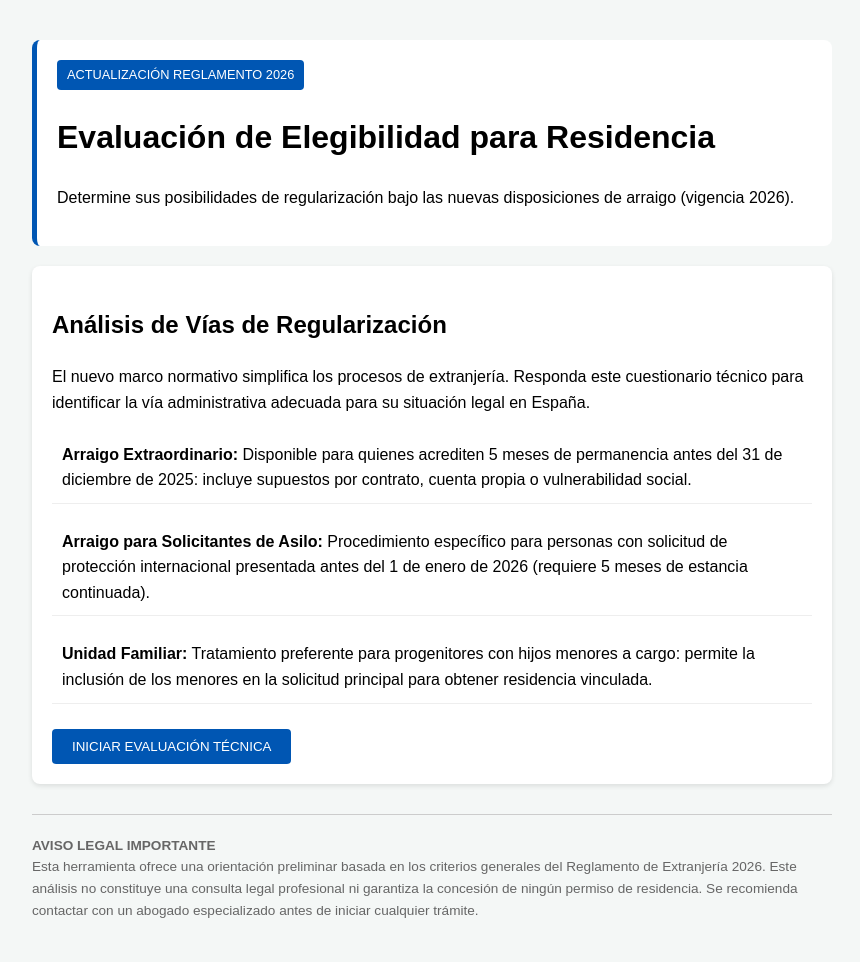
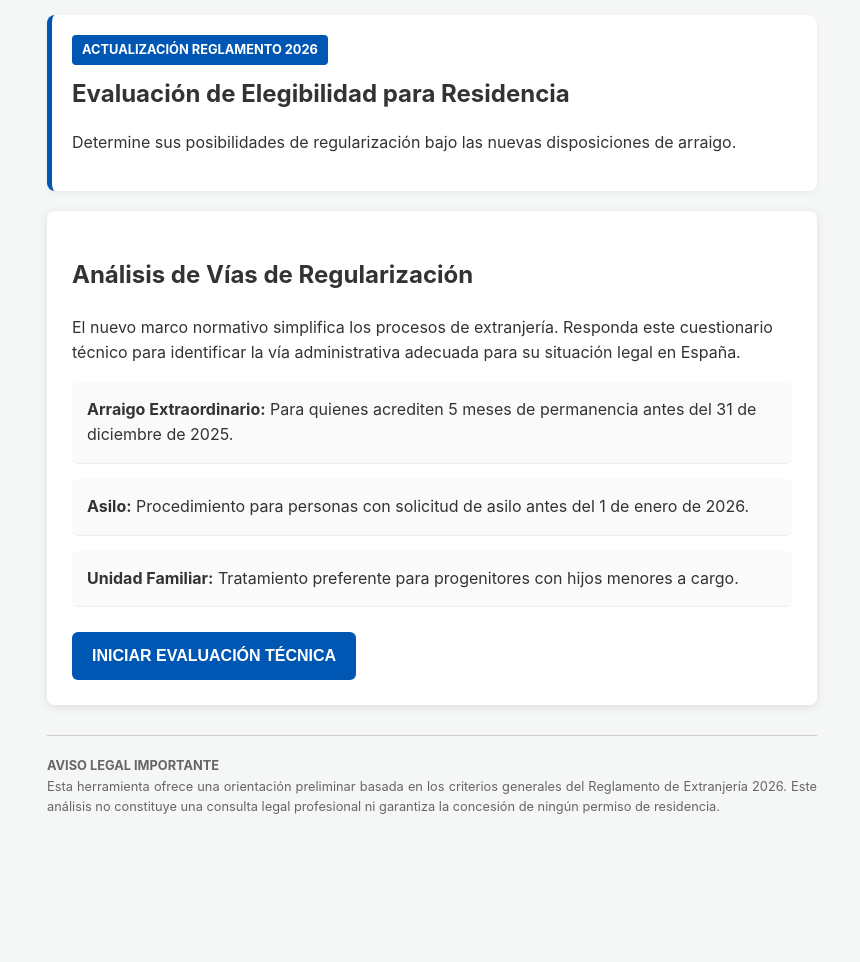
Before and after one commit to LD1878/Regulizarte, a Jekyll site: the page arraigo-likelihood-engine.html, which Jekyll copies as it is, in a window 1280 px wide. Shown: the whole page, without its empty margins (208-1068 px from the left). Built offline with Jekyll 4.4.1, drawn with Linux system fonts in a browser that asks for light colours; after the commit the page ends 900 px from its top, so only the background shows below that.

Commit message:
Refactor HTML and CSS for improved layout and style

```diff
--- a/arraigo-likelihood-engine.html
+++ b/arraigo-likelihood-engine.html
@@ -2,25 +2,80 @@
 <html lang="es">
 <head>
     <meta charset="UTF-8">
+    <meta name="viewport" content="width=device-width, initial-scale=1.0">
     <meta name="description" content="Evaluación oficial de elegibilidad: Reglamento de Extranjería 2026. Analice sus opciones de arraigo extraordinario y protección internacional.">
     <title>Evaluación de Elegibilidad para Residencia | Regularízate Digital</title>
     <style>
-        body { font-family: sans-serif; line-height: 1.6; max-width: 800px; margin: 20px auto; padding: 20px; background-color: #f4f7f6; }
-        .assessment-header { background: #fff; padding: 20px; border-radius: 8px; border-left: 5px solid #0056b3; margin-bottom: 20px; }
-        .header-badge { background: #0056b3; color: white; padding: 5px 10px; font-size: 0.8em; border-radius: 4px; display: inline-block; }
-        .screen { background: white; padding: 20px; border-radius: 8px; box-shadow: 0 2px 5px rgba(0,0,0,0.1); }
-        .pathway-item { margin: 15px 0; padding: 10px; border-bottom: 1px solid #eee; }
-        button { background: #0056b3; color: white; padding: 10px 20px; border: none; border-radius: 4px; cursor: pointer; margin-top: 10px; }
+        * { box-sizing: border-box; }
+        body {
+            font-family: -apple-system, BlinkMacSystemFont, "Segoe UI", Roboto, Helvetica, Arial, sans-serif;
+            line-height: 1.6;
+            max-width: 800px;
+            margin: 0 auto;
+            padding: 15px;
+            background-color: #f4f7f6;
+            color: #333;
+        }
+        .assessment-header {
+            background: #fff;
+            padding: 20px;
+            border-radius: 8px;
+            border-left: 5px solid #0056b3;
+            margin-bottom: 20px;
+            box-shadow: 0 2px 5px rgba(0,0,0,0.05);
+        }
+        .header-badge { background: #0056b3; color: white; padding: 5px 10px; font-size: 0.8em; border-radius: 4px; display: inline-block; font-weight: bold; }
+        .header-title { font-size: 1.5em; margin: 10px 0; }
+
+        .screen { background: white; padding: 25px; border-radius: 8px; box-shadow: 0 2px 10px rgba(0,0,0,0.1); margin-bottom: 20px; }
+        .pathway-item { margin: 15px 0; padding: 15px; border-bottom: 1px solid #eee; background: #fafafa; border-radius: 6px; }
+
+        /* Mobile-friendly buttons */
+        button {
+            background: #0056b3;
+            color: white;
+            padding: 15px 20px;
+            border: none;
+            border-radius: 6px;
+            cursor: pointer;
+            margin-top: 10px;
+            font-size: 1em;
+            font-weight: bold;
+            width: 100%; /* Full width on mobile */
+            transition: background 0.3s;
+        }
+        button:hover { background: #004494; }
+
+        .option-btn { background: #e9ecef; color: #333; text-align: left; margin-bottom: 10px; font-weight: normal; border: 1px solid #ccc; }
+        .option-btn:hover { background: #dde2e6; }
+
+        .cta-premium { background: #28a745; font-size: 1.1em; margin-top: 20px; }
+        .cta-premium:hover { background: #218838; }
+
         .hidden { display: none; }
-        .disclaimer { font-size: 0.85em; color: #666; margin-top: 30px; padding-top: 20px; border-top: 1px solid #ccc; }
+
+        /* Sales Page Styling */
+        .sales-box { border: 2px solid #28a745; padding: 20px; border-radius: 8px; text-align: center; margin-top: 20px; background: #f8fff9; }
+        .price { font-size: 2em; font-weight: bold; color: #28a745; margin: 10px 0; }
+        .features-list { text-align: left; margin: 20px auto; max-width: 400px; }
+        .features-list li { margin-bottom: 10px; }
+
+        .disclaimer { font-size: 0.8em; color: #666; margin-top: 30px; padding-top: 20px; border-top: 1px solid #ccc; text-align: justify; }
+
+        /* Media query for slightly larger screens to keep buttons from being too wide on desktop */
+        @media (min-width: 600px) {
+            button { width: auto; min-width: 200px; }
+            .option-btn { width: 100%; }
+            .cta-premium { width: 100%; }
+        }
     </style>
 </head>
 <body>
 
     <div class="assessment-header">
         <div class="header-badge">ACTUALIZACIÓN REGLAMENTO 2026</div>
-        <h1>Evaluación de Elegibilidad para Residencia</h1>
-        <p>Determine sus posibilidades de regularización bajo las nuevas disposiciones de arraigo (vigencia 2026).</p>
+        <h1 class="header-title">Evaluación de Elegibilidad para Residencia</h1>
+        <p>Determine sus posibilidades de regularización bajo las nuevas disposiciones de arraigo.</p>
     </div>
 
     <div class="screen" id="startScreen">
@@ -28,9 +83,9 @@
         <p>El nuevo marco normativo simplifica los procesos de extranjería. Responda este cuestionario técnico para identificar la vía administrativa adecuada para su situación legal en España.</p>
 
         <div class="pathways-list">
-            <div class="pathway-item"><strong>Arraigo Extraordinario:</strong> Disponible para quienes acrediten 5 meses de permanencia antes del 31 de diciembre de 2025: incluye supuestos por contrato, cuenta propia o vulnerabilidad social.</div>
-            <div class="pathway-item"><strong>Arraigo para Solicitantes de Asilo:</strong> Procedimiento específico para personas con solicitud de protección internacional presentada antes del 1 de enero de 2026 (requiere 5 meses de estancia continuada).</div>
-            <div class="pathway-item"><strong>Unidad Familiar:</strong> Tratamiento preferente para progenitores con hijos menores a cargo: permite la inclusión de los menores en la solicitud principal para obtener residencia vinculada.</div>
+            <div class="pathway-item"><strong>Arraigo Extraordinario:</strong> Para quienes acrediten 5 meses de permanencia antes del 31 de diciembre de 2025.</div>
+            <div class="pathway-item"><strong>Asilo:</strong> Procedimiento para personas con solicitud de asilo antes del 1 de enero de 2026.</div>
+            <div class="pathway-item"><strong>Unidad Familiar:</strong> Tratamiento preferente para progenitores con hijos menores a cargo.</div>
         </div>
         <button onclick="nextQuestion()">INICIAR EVALUACIÓN TÉCNICA</button>
     </div>
@@ -41,11 +96,49 @@
     </div>
 
     <div class="screen hidden" id="resultArea">
+        <h2 id="resultTitle">Resultado del Análisis</h2>
+        <p id="resultMessage"></p>
+        <div id="actionContainer"></div>
+    </div>
+
+    <div class="screen hidden" id="salesScreen">
+        <h2>Servicio de Regularización Premium</h2>
+        <p>Basado en sus respuestas, su perfil es altamente apto para iniciar el trámite de residencia. Evite errores burocráticos y asegure su futuro en España con nuestro equipo legal.</p>
+
+        <div class="sales-box">
+            <h3>Todo Incluido</h3>
+            <div class="price">500 €</div>
+            <ul class="features-list">
+                <li>✅ Revisión y validación de toda su documentación.</li>
+                <li>✅ Presentación telemática del expediente.</li>
+                <li>✅ Asesoría legal continua durante todo el proceso.</li>
+                <li>✅ Tasa de extranjería e impuestos de tramitación incluidos.</li>
+                <li>✅ Agendamiento de cita para toma de huellas.</li>
+            </ul>
+
+            <p><strong>Paso 1:</strong> Realice el pago seguro a través de Wise.</p>
+            <a href="https://wise.com/pay/me/tu-enlace-aqui" target="_blank" style="text-decoration: none;">
+                <button class="cta-premium">PAGAR 500€ CON WISE</button>
+            </a>
+
+            <p style="margin-top: 30px; font-size: 0.9em; color: #555;"><strong>Paso 2:</strong> Una vez completado el pago, continúe para elegir la fecha y hora de su consulta.</p>
+            <button onclick="goToCalendar()" style="background: #6c757d;">He completado el pago (Ir a la Agenda)</button>
+        </div>
+    </div>
+
+    <div class="screen hidden" id="calendarScreen">
+        <h2>Agende su Consulta Inicial</h2>
+        <p>Gracias por confiar en nosotros. Por favor, seleccione el día y la hora que mejor se adapten a su disponibilidad para que nuestro abogado revise su caso.</p>
+
+        <div style="border: 1px solid #ccc; padding: 20px; text-align: center; background: #fafafa; border-radius: 8px;">
+            <p>[Aquí se integrará el calendario de Google Calendar o Calendly]</p>
+            <p><em>Ejemplo: Por favor, seleccione un horario disponible en el widget a continuación.</em></p>
+            </div>
     </div>
 
     <div class="disclaimer">
         <strong>AVISO LEGAL IMPORTANTE</strong><br>
-        Esta herramienta ofrece una orientación preliminar basada en los criterios generales del Reglamento de Extranjería 2026. Este análisis no constituye una consulta legal profesional ni garantiza la concesión de ningún permiso de residencia. Se recomienda contactar con un abogado especializado antes de iniciar cualquier trámite.
+        Esta herramienta ofrece una orientación preliminar basada en los criterios generales del Reglamento de Extranjería 2026. Este análisis no constituye una consulta legal profesional ni garantiza la concesión de ningún permiso de residencia.
     </div>
 
     <script>
@@ -131,14 +224,43 @@
             const res = document.getElementById('resultArea');
             res.classList.remove('hidden');
 
-            let message = score >= 80 ? "Su perfil presenta una alta probabilidad de regularización." :
-                          score >= 50 ? "Su perfil cumple con requisitos básicos, pero requiere una revisión detallada de su documentación." :
-                          "Su perfil no parece cumplir con los criterios actuales de arraigo según la normativa 2026.";
+            const messageEl = document.getElementById('resultMessage');
+            const actionContainer = document.getElementById('actionContainer');
 
-            if (answers.familyUnit === 'yes_minors') message += " Nota: Hemos aplicado un tratamiento preferente por contar con hijos menores a cargo (unidad familiar).";
-            if (answers.asylumStatus === 'asylum_before') message += " Importante: Si se le concede la autorización por esta vía, deberá desistir formalmente de su solicitud de protección internacional.";
+            let message = "";
+            let isEligible = false;
 
-            res.innerHTML = `<h3>Resultado del Análisis</h3><p>${message}</p>`;
+            if (score >= 80) {
+                message = "<strong>¡Excelentes noticias!</strong> Su perfil presenta una muy alta probabilidad de regularización.";
+                isEligible = true;
+            } else if (score >= 50) {
+                message = "Su perfil cumple con los requisitos básicos y es viable, pero requiere preparar la documentación de forma estratégica.";
+                isEligible = true;
+            } else {
+                message = "En este momento, su perfil no parece cumplir con los criterios actuales de arraigo según la normativa 2026. Le sugerimos revisar su caso más adelante.";
+            }
+
+            if (answers.familyUnit === 'yes_minors') message += "<br><br><em>Nota: Hemos detectado que cumple con el criterio de unidad familiar, lo cual fortalece enormemente su solicitud.</em>";
+            if (answers.asylumStatus === 'asylum_before') message += "<br><br><em>Importante: Si se le concede la autorización por esta vía, deberá desistir formalmente de su solicitud de protección internacional.</em>";
+
+            messageEl.innerHTML = message;
+
+            // Generate Call to Action based on eligibility
+            if (isEligible) {
+                actionContainer.innerHTML = `<button class="cta-premium" onclick="goToSales()">CONTINUAR A CONTRATACIÓN Y AGENDA</button>`;
+            } else {
+                actionContainer.innerHTML = `<button onclick="location.reload()">Volver a intentar</button>`;
+            }
+        }
+
+        function goToSales() {
+            document.getElementById('resultArea').classList.add('hidden');
+            document.getElementById('salesScreen').classList.remove('hidden');
+        }
+
+        function goToCalendar() {
+            document.getElementById('salesScreen').classList.add('hidden');
+            document.getElementById('calendarScreen').classList.remove('hidden');
         }
     </script>
 </body>
```
Also changed, not shown: other parts of arraigo-likelihood-engine.html (+1 -1 lines).
